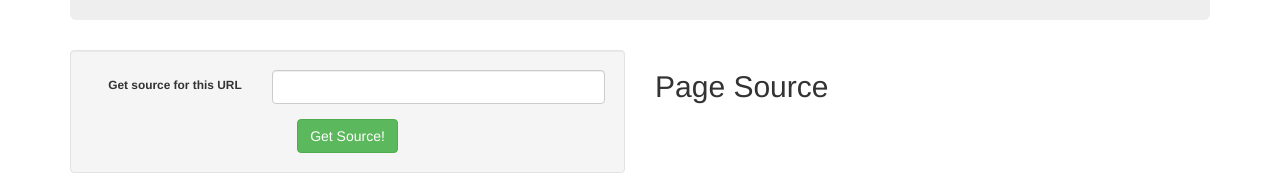
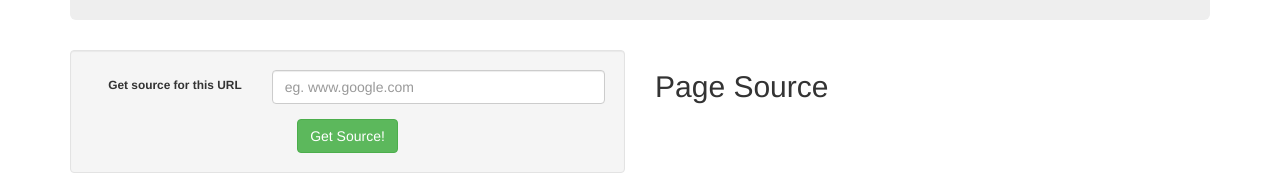
Before and after one commit to benjammaddox/sourceviewer, a plain HTML site: page index.html in a window 1280 px wide. Shown: the part 220-395 px from the top of the page. Drawn offline with nearby package versions, Linux system fonts and the light colour scheme.

Commit message:
Adding placeholder
Placeholder for url looking input

```diff
--- a/index.html
+++ b/index.html
@@ -36,7 +36,7 @@ background-color:yellow;
 					<div class="form-group">
 						<label class="control-label col-md-4 small">Get source for this URL</label>
 						<div class="col-md-8">
-							<input class="form-control" id="url" name="url" type="text"/>
+							<input class="form-control" id="url" name="url" type="text" placeholder="eg. www.google.com"/>
 						</div>
 					</div>
 					<div class="text-center">
```
